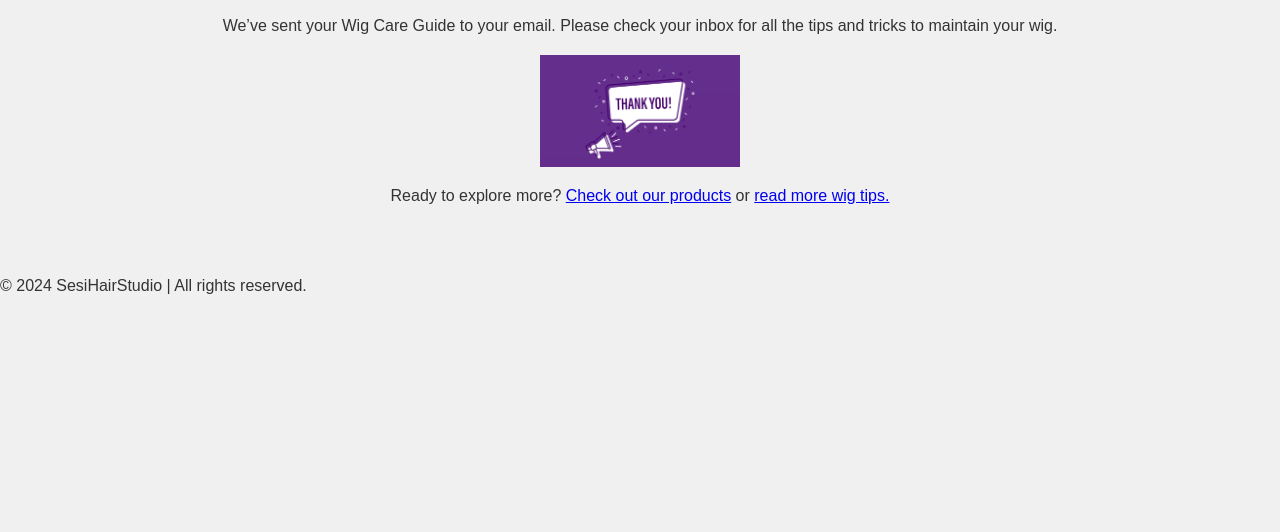
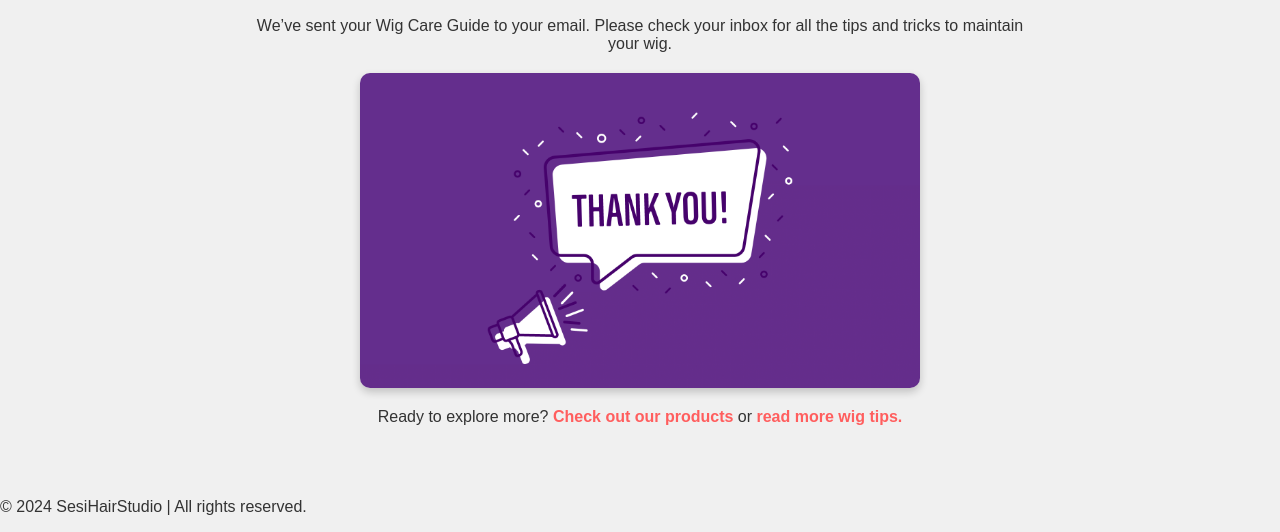
Before and after one commit to qwerty20048/SesiHairStudio, a plain HTML site: page thankyou.html in a window 1280 px wide. Shown: the part 335-867 px from the top of the page. Before the commit the page ends 800 px from the top, so only its background shows below. Drawn offline with Linux system fonts and the light colour scheme.

Commit message:
Update thankyou.html

```diff
--- a/thankyou.html
+++ b/thankyou.html
@@ -5,6 +5,30 @@
     <meta name="viewport" content="width=device-width, initial-scale=1.0">
     <title>Thank You - SesiHairStudio</title>
     <link rel="stylesheet" href="styles.css">
+    <style>
+        .thank-you-container {
+            text-align: center;
+            padding: 40px;
+            max-width: 800px;
+            margin: 0 auto;
+        }
+        .thank-you-container img {
+            max-width: 70%; /* Adjusts image size to cover more of the screen */
+            height: auto;
+            margin: 20px auto;
+            display: block;
+            border-radius: 10px; /* Adds rounded corners for a polished look */
+            box-shadow: 0 4px 8px rgba(0, 0, 0, 0.2); /* Adds subtle shadow for better aesthetics */
+        }
+        .thank-you-container a {
+            color: #ff5e5e;
+            text-decoration: none;
+            font-weight: bold;
+        }
+        .thank-you-container a:hover {
+            text-decoration: underline;
+        }
+    </style>
 </head>
 <body>
     <header>
@@ -24,10 +48,10 @@
     </header>
 
     <main>
-        <div style="text-align: center; padding: 40px;">
+        <div class="thank-you-container">
             <h2>Thank You!</h2>
             <p>We’ve sent your Wig Care Guide to your email. Please check your inbox for all the tips and tricks to maintain your wig.</p>
-            <img src="thank-you.png" alt="Thank You" style="max-width: 200px; height: auto; margin: 20px auto; display: block;">
+            <img src="thank-you.png" alt="Thank You">
             <p>Ready to explore more? <a href="products.html">Check out our products</a> or <a href="blog2.html">read more wig tips.</a></p>
         </div>
     </main>
```
